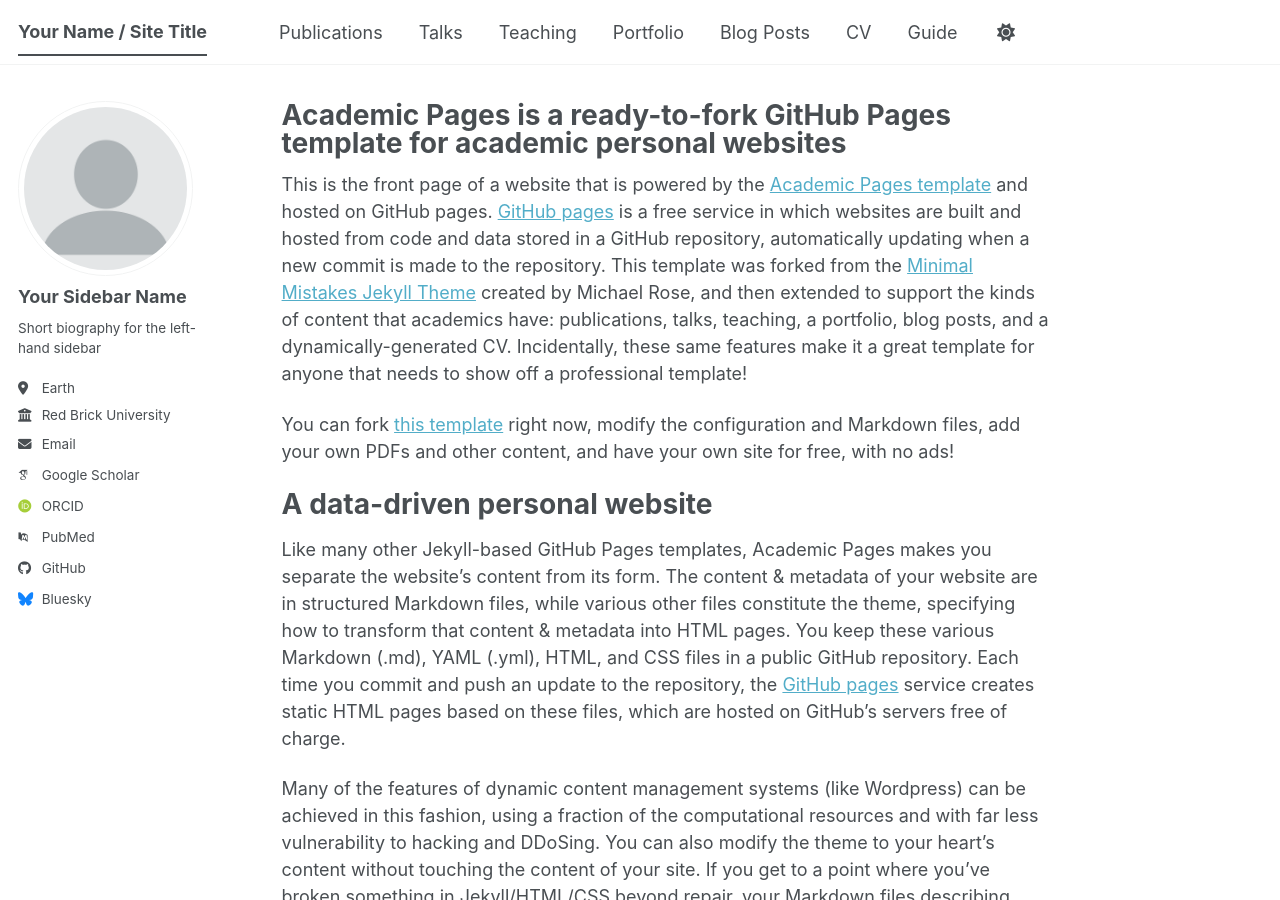
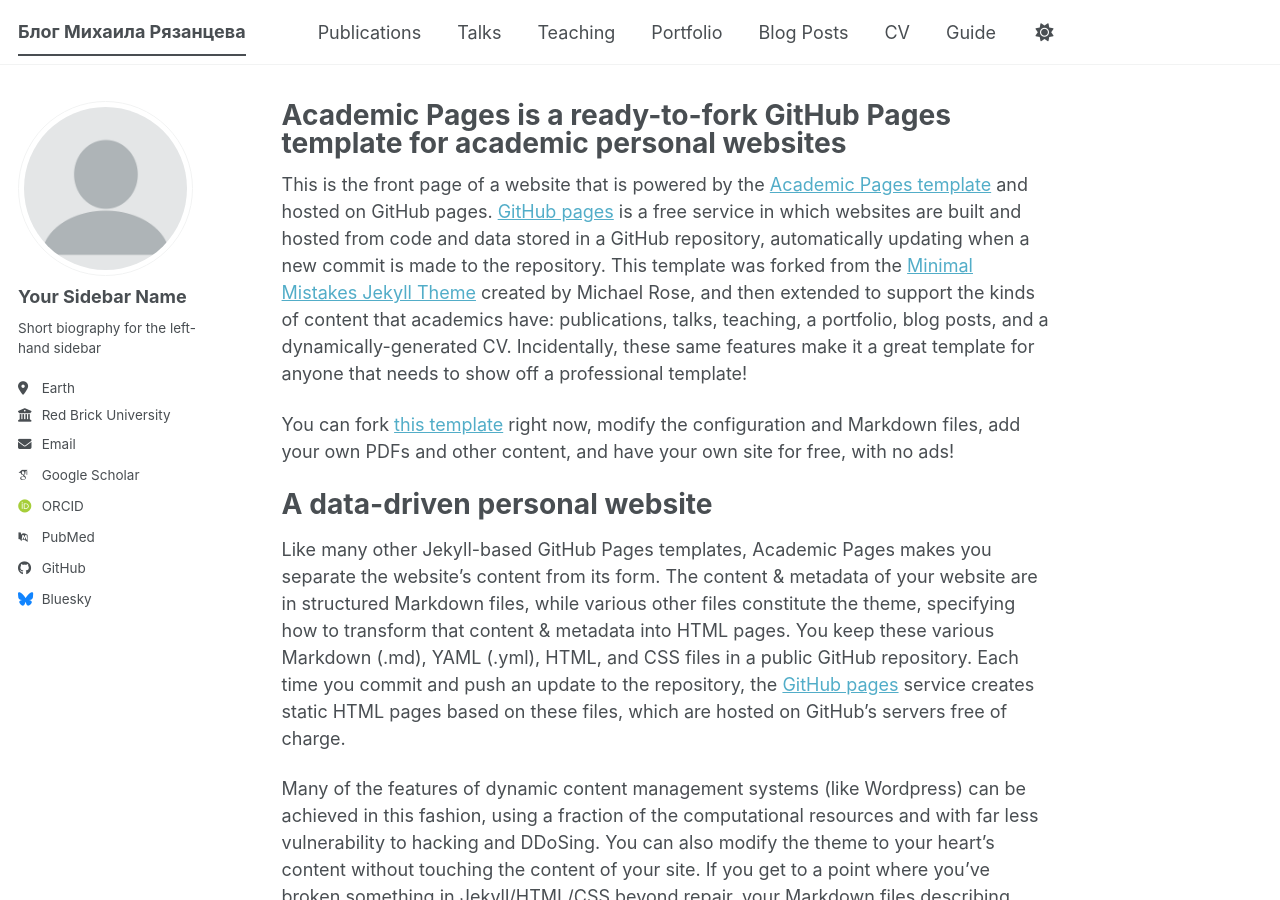
Before and after one commit to MRyazantsev/MRyazantsev.github.io, a Jekyll site: the page built from _pages/about.md, in a window 1280 px wide and 900 px high. Built offline with Jekyll 4.4.1, drawn with Linux system fonts in a browser that asks for light colours; some web fonts are replaced; a script bundle is joined from its source files by our own code; library files that are not in the unit come from our copies.

Commit message:
Update _config.yml

```diff
--- a/_config.yml
+++ b/_config.yml
@@ -9,7 +9,7 @@
 # Basic Site Settings
 locale                   : "en-US"
 site_theme               : "default" # The available themes options are "default", "air", "sunrise", "mint", "dirt" and "contrast"
-title                    : "Your Name / Site Title"
+title                    : "Блог Михаила Рязанцева"
 title_separator          : "-"
 name                     : &name "Your Name"
 description              : &description "Your Name's academic portfolio"   # Update this with a general description of your site, this is the default if not overridden by a page
```
